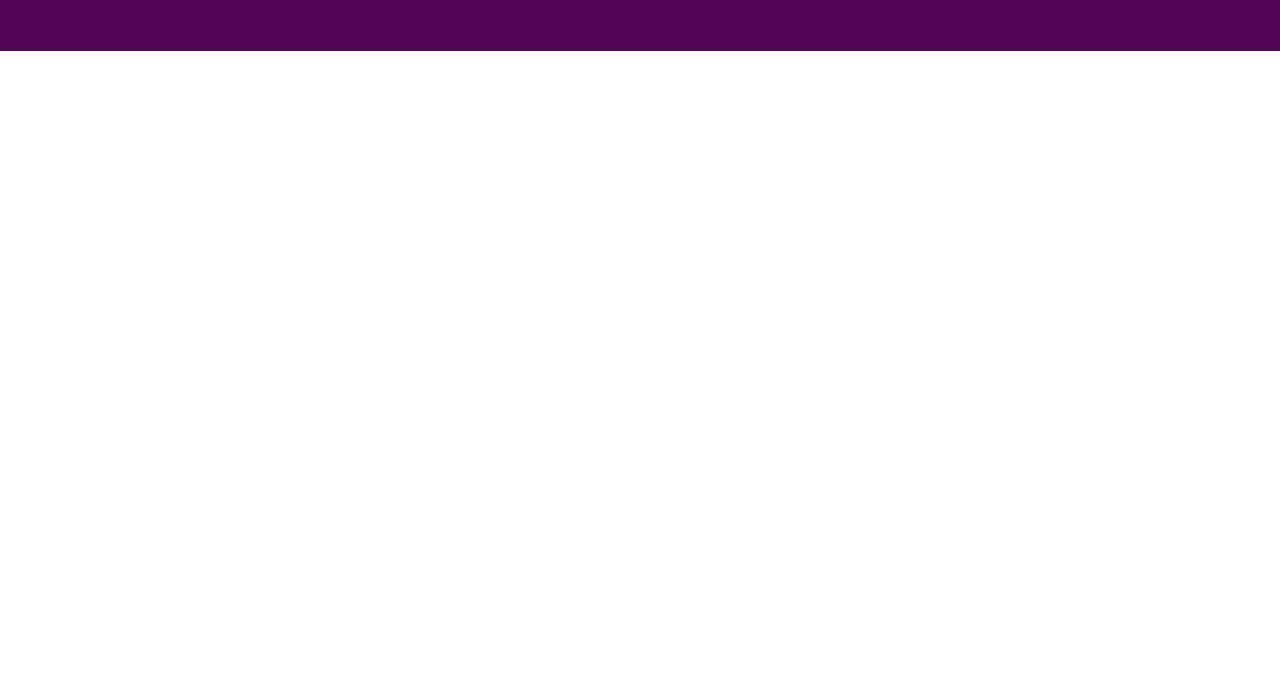
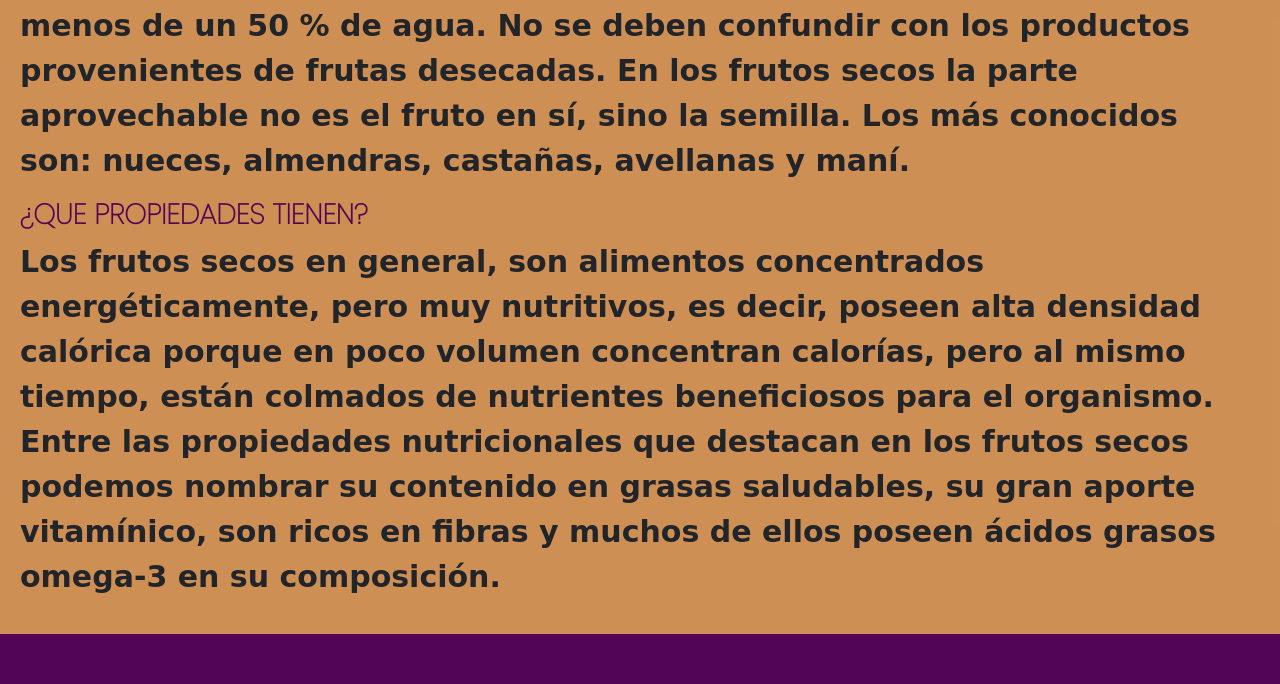
Before and after one commit to CamilaGonzalez03/Proyecto-final-OWOC, a website: page index.html in a window 1280 px wide. Shown: the part 999-1683 px from the top of the page. Before the commit the page ends 1050 px from the top, so only its background shows below. Drawn offline with nearby package versions, Linux system fonts and the light colour scheme; a web font is replaced by a local one.

Commit message:
actualizacion Index

```diff
--- a/index.html
+++ b/index.html
@@ -50,6 +50,7 @@
         </nav>
     </header>
     <main>
+<!-- PRESENTACION -->
         <section class="presentacion">
             <div>
                 <h1 class="presentacion__titulo">OWOC Almacen Natural</h1>
@@ -57,6 +58,18 @@
             </div>
             <div>
                 <img src="recursos/Almendras 400.png" alt="Foto de un producto" class="presentacion__imagen"/>
+            </div>
+        </section>
+<!-- DESARROLLO FRUTOS SECOS -->
+        <section class="desarrollo">
+            <div>
+                <h3 class="desarrollo__titulos">¿QUE SON LOS FRUTOS SECOS?</h3>
+                <P class="desarrollo__parrafos">Los frutos secos son llamados así porque todos tienen una característica en común: en su composición natural (sin manipulación humana) tienen menos de un 50 % de agua. No se deben confundir con los productos provenientes de frutas desecadas. En los frutos secos la parte aprovechable no es el fruto en sí, sino la semilla. Los más conocidos son: nueces, almendras, castañas, avellanas y maní.</P>
+            </div>
+<!-- DESARROLLO PROPIEDADES FRUTOS SECOS -->
+            <div>
+                <h3 class="desarrollo__titulos">¿QUE PROPIEDADES TIENEN?</h3>
+                <p class="desarrollo__parrafos">Los frutos secos en general, son alimentos concentrados energéticamente, pero muy nutritivos, es decir, poseen alta densidad calórica porque en poco volumen concentran calorías, pero al mismo tiempo, están colmados de nutrientes beneficiosos para el organismo. Entre las propiedades nutricionales que destacan en los frutos secos podemos nombrar su contenido en grasas saludables, su gran aporte vitamínico, son ricos en fibras y muchos de ellos poseen ácidos grasos omega-3 en su composición. </P>
             </div>
         </section>
     </main>
--- a/sass/_presentacion.scss
+++ b/sass/_presentacion.scss
@@ -36,3 +36,20 @@
         padding-left: 20px;
     }
 }
+
+.desarrollo{
+    background-color: $color-main2;
+    padding: 20px;
+    margin-bottom: 0;
+    &__titulos{
+        font-family: $font-titulos;
+        font-weight: bold;
+        color: $color-footer;
+    }
+    &__parrafos{
+        font-family: $font-subtitulos;
+        font-weight: bold;
+        font-size: 30px;
+        margin-bottom: 15px;
+    }
+}
--- a/sass/_variables.scss
+++ b/sass/_variables.scss
@@ -4,6 +4,7 @@
 $color-footer: #520556;
 $color-main: white;
 $color-formulario: black;
+$color-main2: rgba(194, 115, 42, 0.795);
 
 /* TIPOS DE LETRAS */
 $font-titulos: 'Poppins', sans-serif;
```
Also changed, not shown: css/estilos.css.
